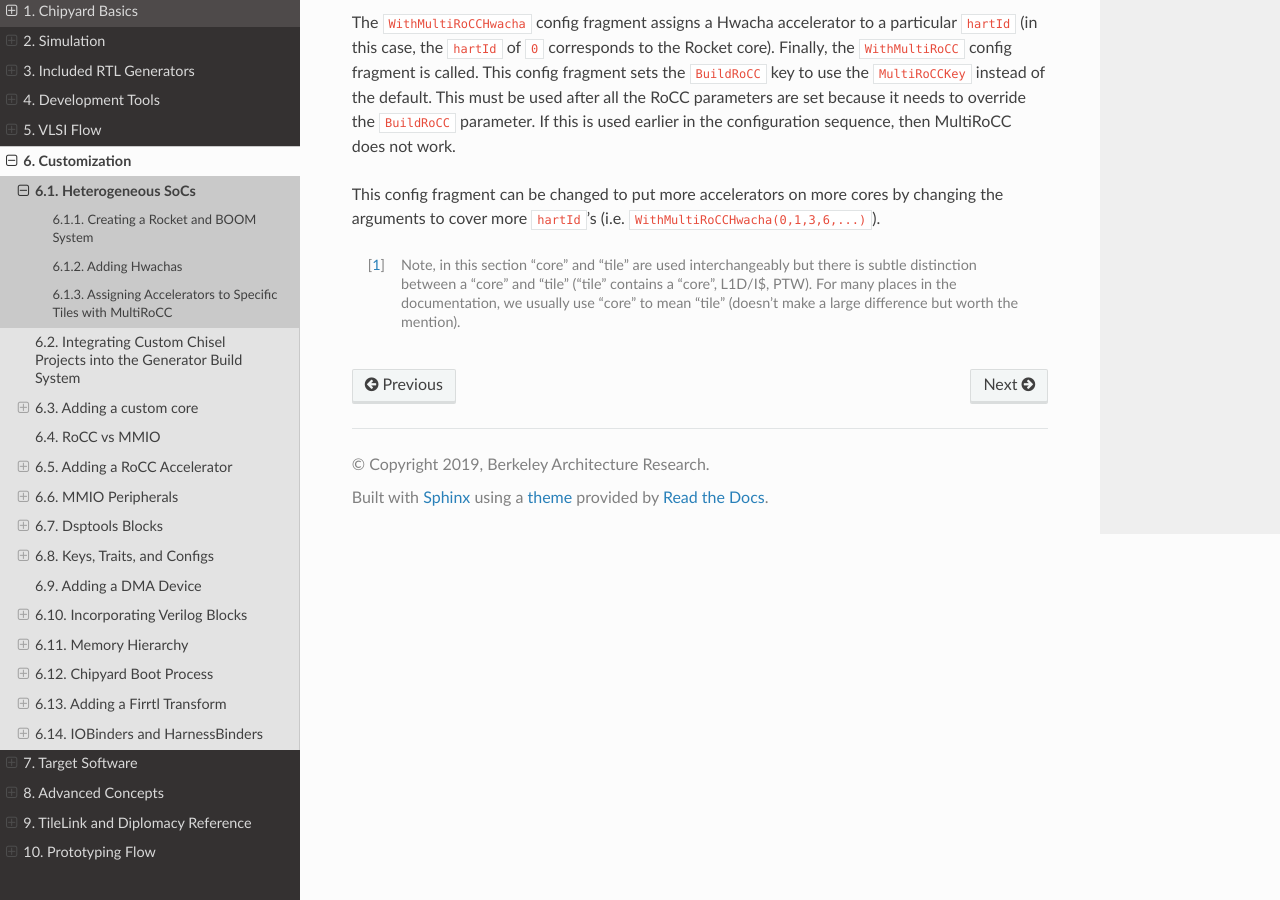
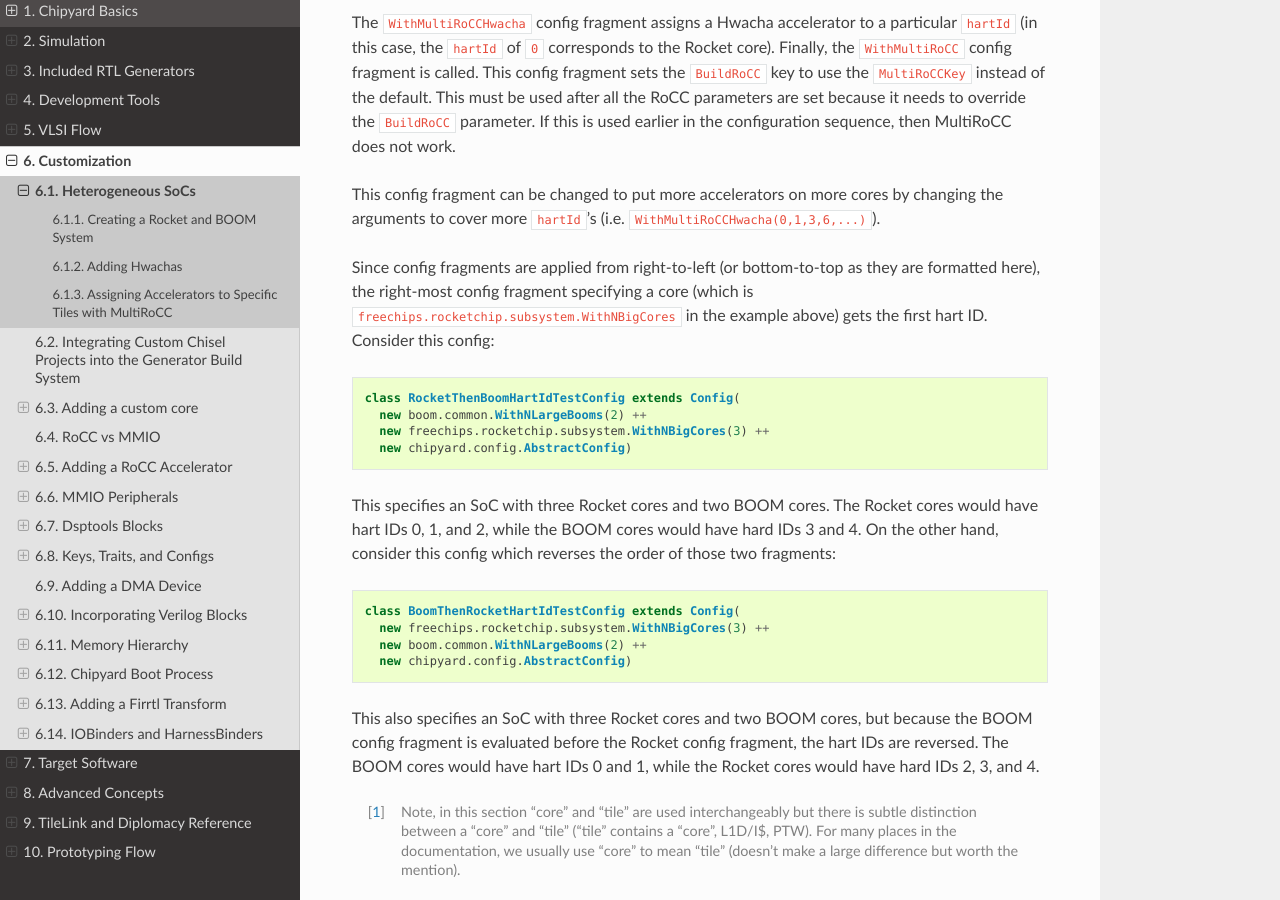
Before and after one commit to ucb-bar/chipyard, a Sphinx documentation site: the page built from docs/Customization/Heterogeneous-SoCs.rst, in a window 1280 px wide and 900 px high, scrolled down 1327 px. Built offline with Sphinx 7.4.7 and the Read the Docs theme 2.0.0, drawn with Linux system fonts in a browser that asks for light colours.

Commit message:
docs: Document hart ID ordering

```diff
--- a/docs/Customization/Heterogeneous-SoCs.rst
+++ b/docs/Customization/Heterogeneous-SoCs.rst
@@ -56,6 +56,29 @@ If this is used earlier in the configuration sequence, then MultiRoCC does not w
 
 This config fragment can be changed to put more accelerators on more cores by changing the arguments to cover more ``hartId``'s (i.e. ``WithMultiRoCCHwacha(0,1,3,6,...)``).
 
+Since config fragments are applied from right-to-left (or bottom-to-top as they are formatted here), the right-most config fragment specifying a core (which is ``freechips.rocketchip.subsystem.WithNBigCores`` in the example above) gets the first hart ID.
+Consider this config:
+
+.. code-block:: scala
+
+    class RocketThenBoomHartIdTestConfig extends Config(
+      new boom.common.WithNLargeBooms(2) ++
+      new freechips.rocketchip.subsystem.WithNBigCores(3) ++
+      new chipyard.config.AbstractConfig)
+
+This specifies an SoC with three Rocket cores and two BOOM cores.
+The Rocket cores would have hart IDs 0, 1, and 2, while the BOOM cores would have hard IDs 3 and 4.
+On the other hand, consider this config which reverses the order of those two fragments:
+
+.. code-block:: scala
+
+    class BoomThenRocketHartIdTestConfig extends Config(
+      new freechips.rocketchip.subsystem.WithNBigCores(3) ++
+      new boom.common.WithNLargeBooms(2) ++
+      new chipyard.config.AbstractConfig)
+
+This also specifies an SoC with three Rocket cores and two BOOM cores, but because the BOOM config fragment is evaluated before the Rocket config fragment, the hart IDs are reversed.
+The BOOM cores would have hart IDs 0 and 1, while the Rocket cores would have hard IDs 2, 3, and 4.
 
 .. [1] Note, in this section "core" and "tile" are used interchangeably but there is subtle distinction between a "core" and "tile" ("tile" contains a "core", L1D/I$, PTW).
     For many places in the documentation, we usually use "core" to mean "tile" (doesn't make a large difference but worth the mention).
```
